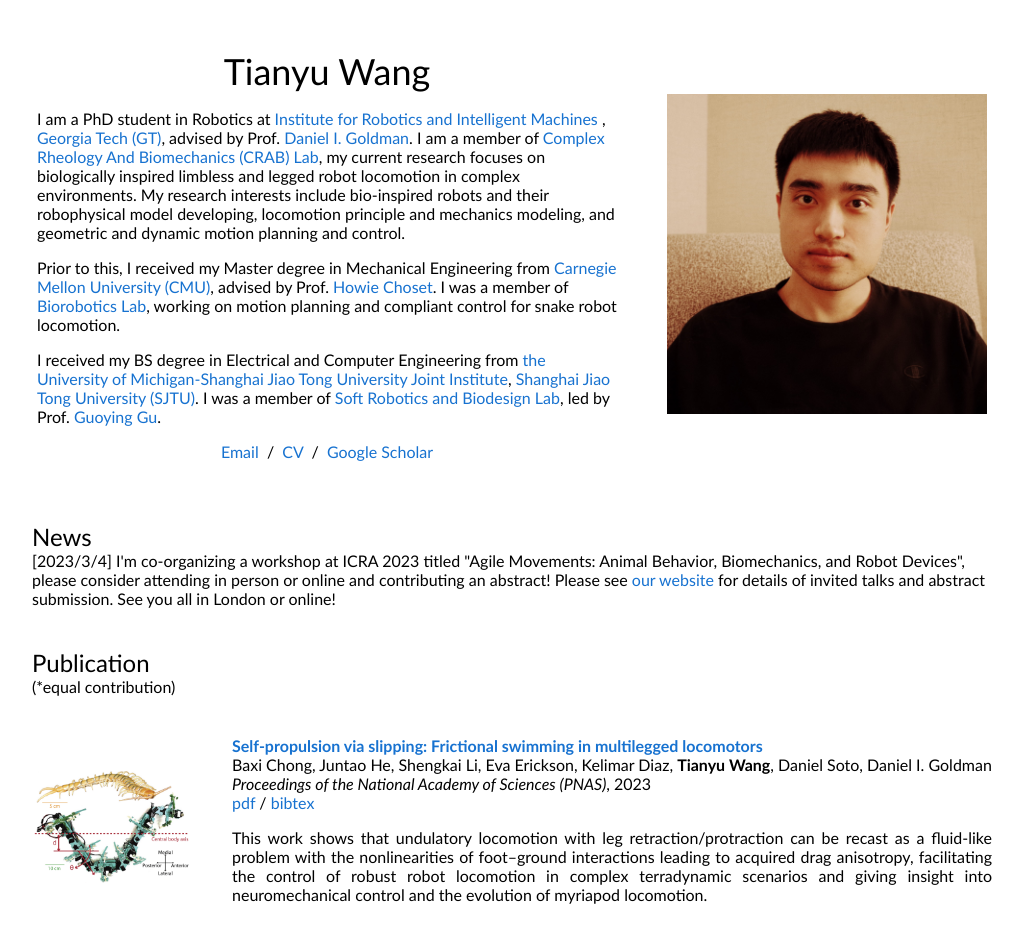
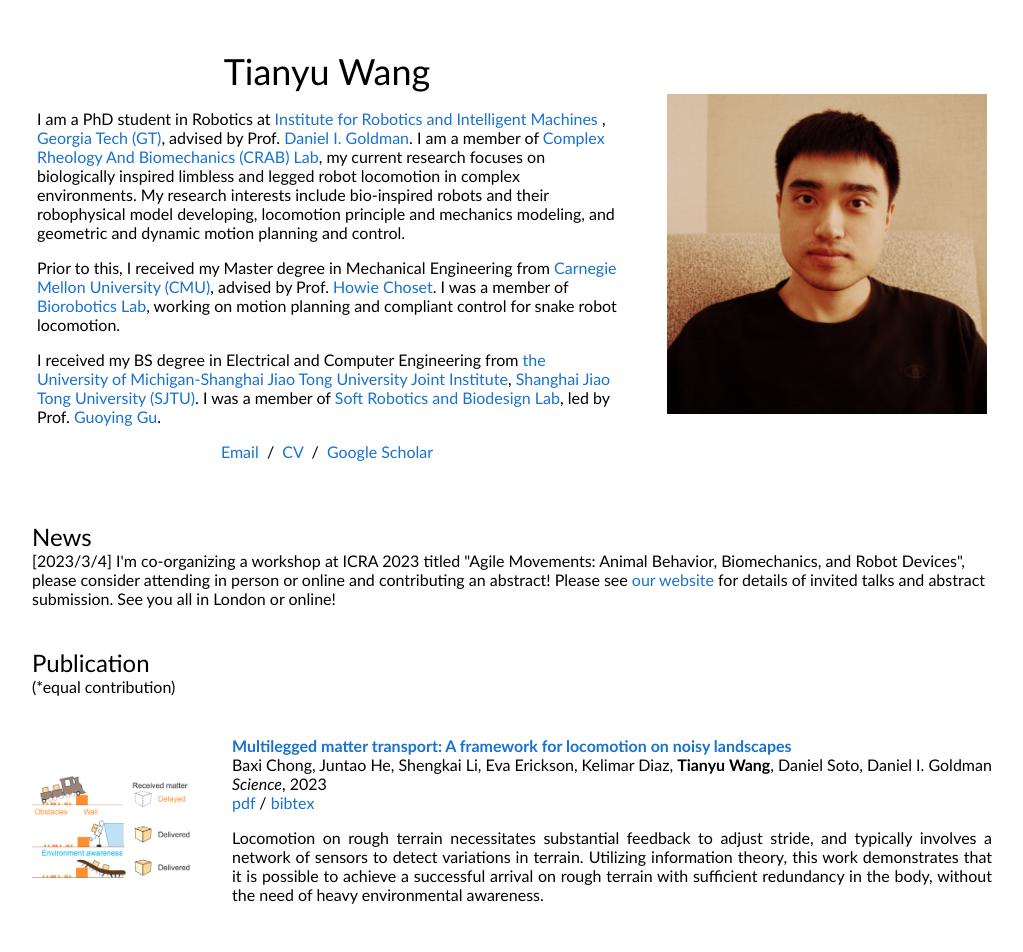
Before and after one commit to ty-wang/ty-wang.github.io, a plain HTML site: page index.html in a window 1280 px wide. Shown: the top 952 px of the page, without its empty margins (128-1151 px from the left). Drawn offline with Linux system fonts and the light colour scheme.

Commit message:
Update_20230505

```diff
--- a/index.html
+++ b/index.html
@@ -93,6 +93,37 @@
 
         <table style="width:100%;border:0px;border-spacing:0px;border-collapse:separate;margin-right:auto;margin-left:auto;"><tbody>
 
+          <tr> <!-- <tr bgcolor="#ffffd0"> -->
+            <td style="padding:20px;width:20%;vertical-align:middle">
+              <img src="images/chong2023multilegged.png" alt="project image" style="width:auto; height:auto; max-width:100%;" />
+            </td>
+          <td style="padding:20px;width:80%;vertical-align:middle">
+              <a href="https://www.science.org/doi/10.1126/science.ade4985" target="_blank">
+                <papertitle>Multilegged matter transport: A framework for locomotion on noisy landscapes</papertitle>
+              </a>
+              <br>
+              Baxi Chong, Juntao He, Shengkai Li, Eva Erickson, Kelimar Diaz, <strong>Tianyu Wang</strong>, Daniel Soto, Daniel I. Goldman
+              <br>
+              <em>Science</em>, 2023
+              <br>
+              <a href="data/chong2023multilegged.pdf" target="_blank">pdf</a> /
+              <button class="expand-button" onclick="toggleText('expandable-text-15')">bibtex</button>
+              <div id="expandable-text-15" class="expandable-text">
+                <p>@article{chong2023multilegged,
+                <br>&nbsp;&nbsp;title={Multilegged matter transport: A framework for locomotion on noisy landscapes},
+                <br>&nbsp;&nbsp;author={Baxi Chong and Juntao He and Daniel Soto and Tianyu Wang and Daniel Irvine and Grigoriy Blekherman and Daniel I. Goldman},
+                <br>&nbsp;&nbsp;journal={Science},
+                <br>&nbsp;&nbsp;volume={380},
+                <br>&nbsp;&nbsp;number={6644},
+                <br>&nbsp;&nbsp;pages={509-515},
+                <br>&nbsp;&nbsp;year={2023}
+              <br>}</p>
+              </div>
+              <p></p>
+              <p style="text-align:justify">Locomotion on rough terrain necessitates substantial feedback to adjust stride, and typically involves a network of sensors to detect variations in terrain. Utilizing information theory, this work demonstrates that it is possible to achieve a successful arrival on rough terrain with sufficient redundancy in the body, without the need of heavy environmental awareness.
+            </td>
+          </tr>
+
           <tr>
             <td style="padding:20px;width:20%;vertical-align:middle">
               <img src="images/chong2023slipping.png" alt="project image" style="width:auto; height:auto; max-width:100%;" />
@@ -118,7 +149,6 @@
                 <br>&nbsp;&nbsp;pages={e2213698120},
                 <br>&nbsp;&nbsp;year={2023},
                 <br>&nbsp;&nbsp;publisher={National Acad Sciences}
-              <br>&nbsp;&nbsp;
               <br>}</p>
               </div>
               <p></p>
@@ -524,7 +554,7 @@
             <td style="padding:0px">
               <br>
               <p style="text-align:center;font-size:small;">
-                Last update: Sept 2022
+                Last update: May 2023
               </p>
               <br>
               <p style="text-align:right;font-size:small;">
```
Also changed, not shown: images/chong2023multilegged.png (added), 1 other file.
